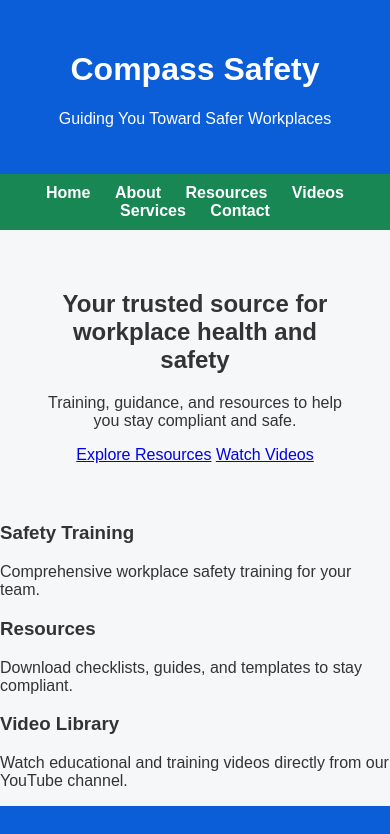
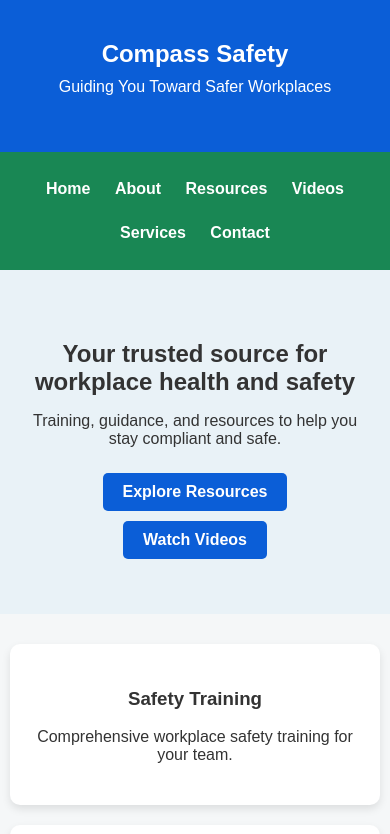
Before and after one commit to dcbeckham/compass-safety, a plain HTML site: page index.html in a window 390 px wide. Shown: the top 834 px of the page. Drawn offline with Linux system fonts and the light colour scheme; a script that the page names is missing.

Commit message:
Update style.css

```diff
--- a/style.css
+++ b/style.css
@@ -1,38 +1,203 @@
+/* ---------- General Styles ---------- */
 body {
   font-family: Arial, sans-serif;
   margin: 0;
+  padding: 0;
   background: #f5f7f8;
   color: #333;
 }
 
+a {
+  color: #0b5ed7;
+  text-decoration: none;
+}
+
+a:hover {
+  text-decoration: underline;
+}
+
+/* ---------- Header ---------- */
 header {
   background: #0b5ed7;
   color: white;
-    padding: 30px;
   text-align: center;
+  padding: 40px 20px;
 }
 
+header h1 {
+  margin: 0;
+  font-size: 2.5rem;
+}
+
+header p {
+  font-size: 1.2rem;
+  margin-top: 10px;
+}
+
+/* ---------- Navigation ---------- */
 nav {
   background: #198754;
-    padding: 10px;
   text-align: center;
+  padding: 15px 0;
+  flex-wrap: wrap;
 }
 
 nav a {
   color: white;
-    margin: 0 10px;
-    text-decoration: none;
+  margin: 0 15px;
   font-weight: bold;
+  display: inline-block;
+  padding: 8px 0;
 }
 
+/* ---------- Hero Section ---------- */
 .hero {
-    padding: 40px;
+  text-align: center;
+  padding: 50px 20px;
+  background: #e9f2f7;
+}
+
+.hero h2 {
+  font-size: 2rem;
+  margin-bottom: 15px;
+}
+
+.hero p {
+  font-size: 1.1rem;
+  margin-bottom: 20px;
+}
+
+.hero .btn {
+  display: inline-block;
+  margin: 5px 10px;
+  padding: 12px 25px;
+  background: #0b5ed7;
+  color: white;
+  font-weight: bold;
+  border-radius: 5px;
+  transition: background 0.3s;
+}
+
+.hero .btn:hover {
+  background: #084298;
+}
+
+/* ---------- Section Cards (Overview) ---------- */
+.overview {
+  display: flex;
+  justify-content: space-around;
+  flex-wrap: wrap;
+  padding: 50px 20px;
+  gap: 20px;
+}
+
+.card {
+  background: white;
+  padding: 25px;
+  flex: 1 1 250px;
+  border-radius: 10px;
+  box-shadow: 0 4px 8px rgba(0,0,0,0.1);
   text-align: center;
 }
 
+/* ---------- Video Grid ---------- */
+.video-grid {
+  display: flex;
+  flex-wrap: wrap;
+  justify-content: center;
+  gap: 20px;
+  padding: 30px 10px;
+}
+
+/* ---------- Forms ---------- */
+form {
+  max-width: 500px;
+  margin: 30px auto;
+  background: white;
+  padding: 25px;
+  border-radius: 10px;
+  box-shadow: 0 4px 8px rgba(0,0,0,0.1);
+}
+
+input[type="text"],
+input[type="email"],
+textarea {
+  width: 100%;
+  padding: 10px;
+  margin-top: 5px;
+  margin-bottom: 15px;
+  border: 1px solid #ccc;
+  border-radius: 5px;
+  resize: vertical;
+}
+
+input[type="submit"] {
+  background: #0b5ed7;
+  color: white;
+  border: none;
+  padding: 12px 20px;
+  border-radius: 5px;
+  font-weight: bold;
+  cursor: pointer;
+}
+
+input[type="submit"]:hover {
+  background: #084298;
+}
+
+/* ---------- Footer ---------- */
 footer {
   background: #0b5ed7;
   color: white;
   text-align: center;
-    padding: 15px;
+  padding: 20px 10px;
+  margin-top: 40px;
 }
+
+/* ---------- Responsive Styles ---------- */
+@media (max-width: 768px) {
+  header h1 {
+    font-size: 2rem;
+  }
+
+  .hero h2 {
+    font-size: 1.5rem;
+  }
+
+  nav a {
+    margin: 5px 10px;
+  }
+
+  .overview {
+    flex-direction: column;
+    padding: 30px 10px;
+  }
+
+  .card {
+    flex: 1 1 100%;
+  }
+
+  .video-grid {
+    flex-direction: column;
+    align-items: center;
+  }
+
+  .video-grid iframe {
+    width: 90%;
+    height: 200px;
+  }
+}
+
+@media (max-width: 480px) {
+  header h1 {
+    font-size: 1.5rem;
+  }
+
+  header p, .hero p {
+    font-size: 1rem;
+  }
+
+  .hero .btn {
+    padding: 10px 20px;
+  }
+}
```
Lines whose indentation alone changed are shown as unchanged.
